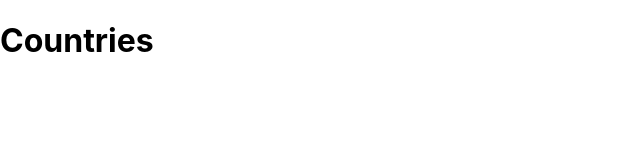
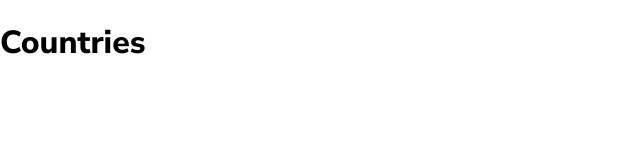
Before and after one commit to Lucas-Cifuentes/Countries-API, a React (Create React App) app: page / in a window 1280 px wide. Shown: the top 160 px of the page, without its empty margins (0-640 px from the left). Built offline with nearby package versions, Linux system fonts and the light colour scheme.

Commit message:
change font

```diff
--- a/src/index.css
+++ b/src/index.css
@@ -1,13 +1,14 @@
 body {
   margin: 0;
-  font-family: -apple-system, BlinkMacSystemFont, 'Segoe UI', 'Roboto', 'Oxygen',
+  font-family: "Nunito Sans", sans-serif;
+  /* font-family: -apple-system, BlinkMacSystemFont, 'Segoe UI', 'Roboto', 'Oxygen',
     'Ubuntu', 'Cantarell', 'Fira Sans', 'Droid Sans', 'Helvetica Neue',
     sans-serif;
   -webkit-font-smoothing: antialiased;
-  -moz-osx-font-smoothing: grayscale;
+  -moz-osx-font-smoothing: grayscale; */
 }
 
 code {
-  font-family: source-code-pro, Menlo, Monaco, Consolas, 'Courier New',
+  font-family: source-code-pro, Menlo, Monaco, Consolas, "Courier New",
     monospace;
 }
```
